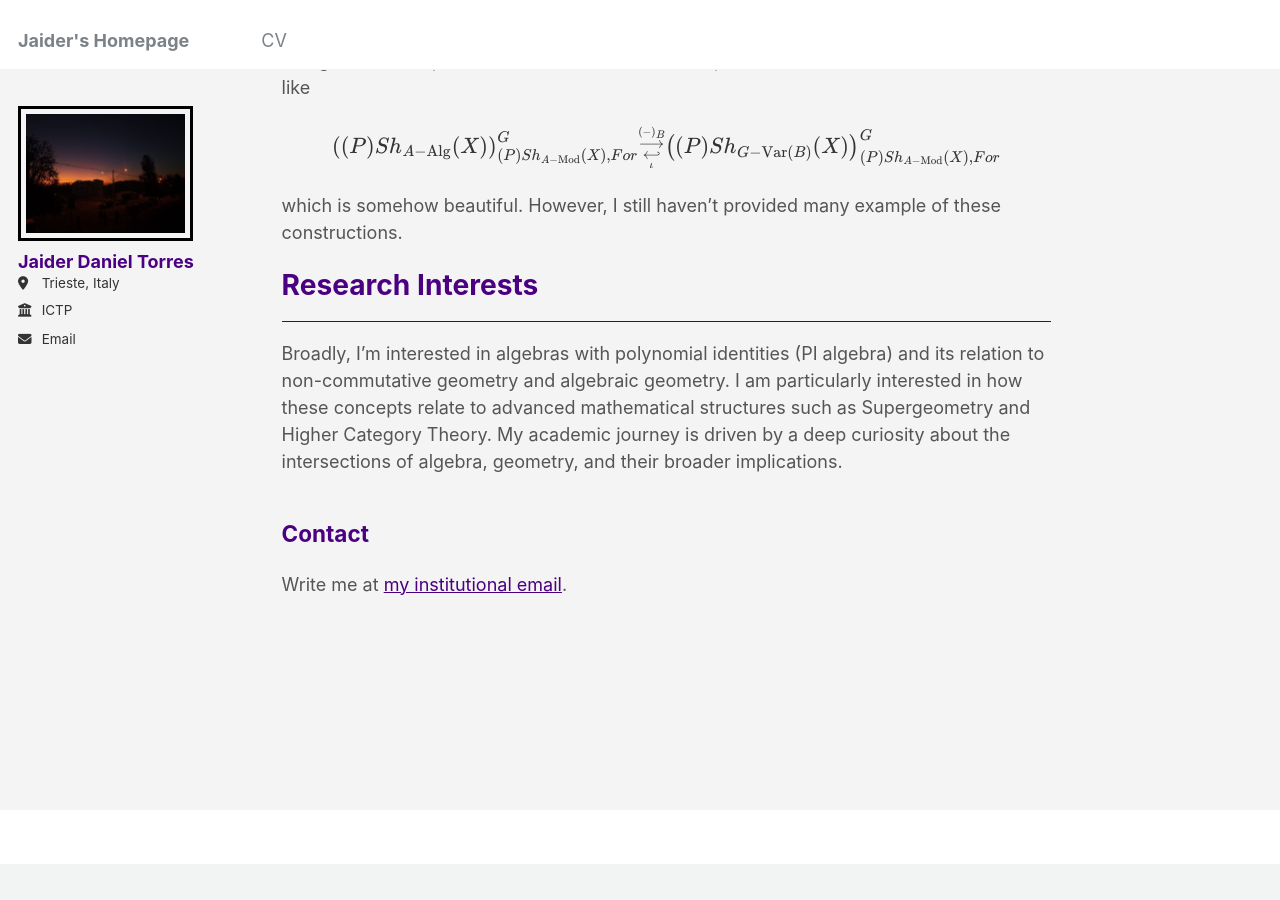
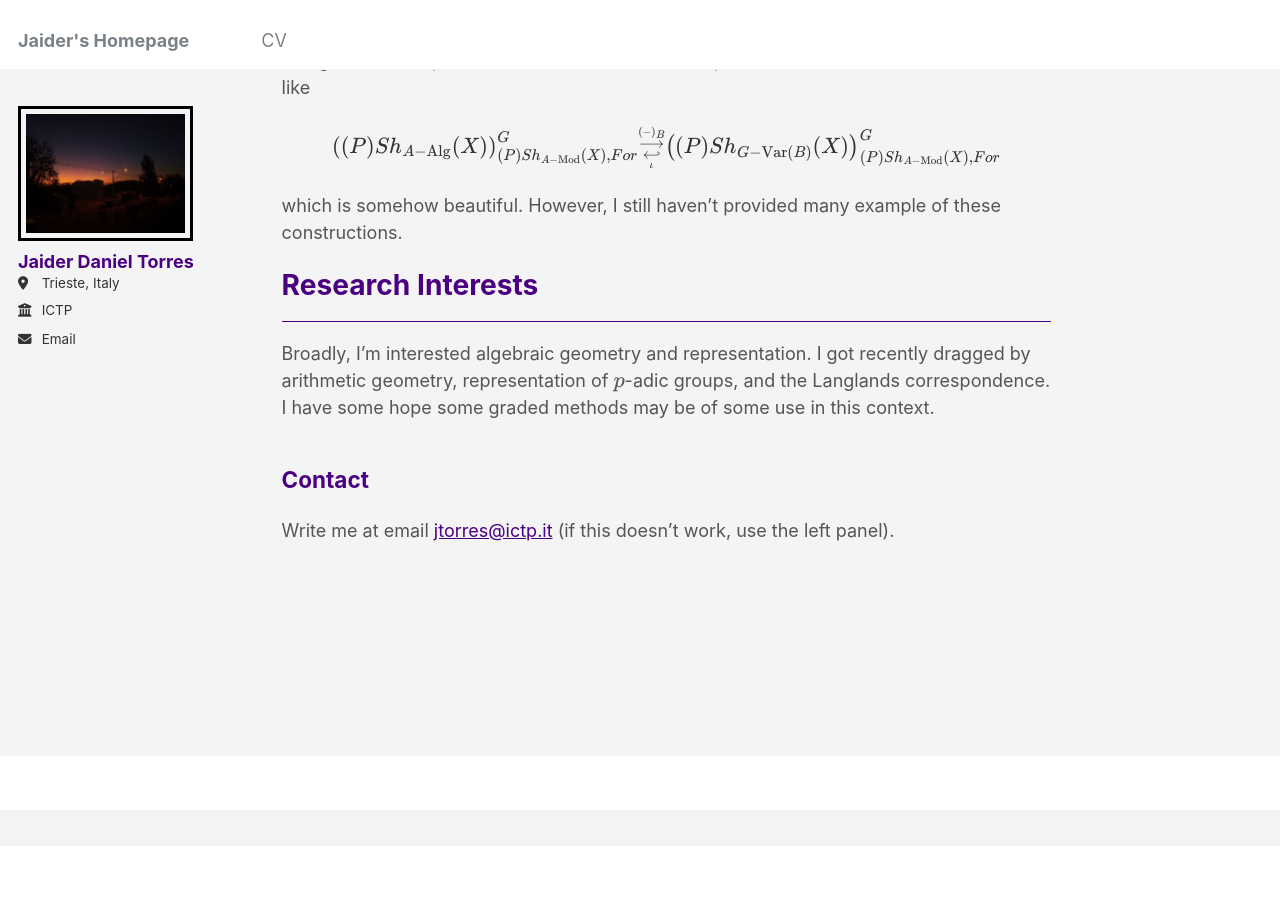
Before and after one commit to jaider-torres/jaider-torres.github.io, a Jekyll site: the page built from _pages/about.md, in a window 1280 px wide and 900 px high, scrolled down 1429 px. Built offline with Jekyll 4.4.1, drawn with Linux system fonts in a browser that asks for light colours; after the commit the page ends 2275 px from its top, so only the background shows below that.

Commit message:
Update about.md

```diff
--- a/_pages/about.md
+++ b/_pages/about.md
@@ -31,8 +31,8 @@ which is somehow beautiful. However, I still haven't provided many example of th
 
 # Research Interests
 ------
-Broadly, I'm interested in algebras with polynomial identities (PI algebra) and its relation to non-commutative geometry and algebraic geometry. I am particularly interested in how these concepts relate to advanced mathematical structures such as Supergeometry and Higher Category Theory. My academic journey is driven by a deep curiosity about the intersections of algebra, geometry, and their broader implications.
+Broadly, I'm interested algebraic geometry and representation. I got recently dragged by arithmetic geometry, representation of $$p$$-adic groups, and the Langlands correspondence. I have some hope some graded methods may be of some use in this context.
 
 Contact
 ------
-Write me at [my institutional email](jtorres@ictp.it).
+Write me at email [jtorres@ictp.it](jtorres@ictp.it) (if this doesn't work, use the left panel).
```
